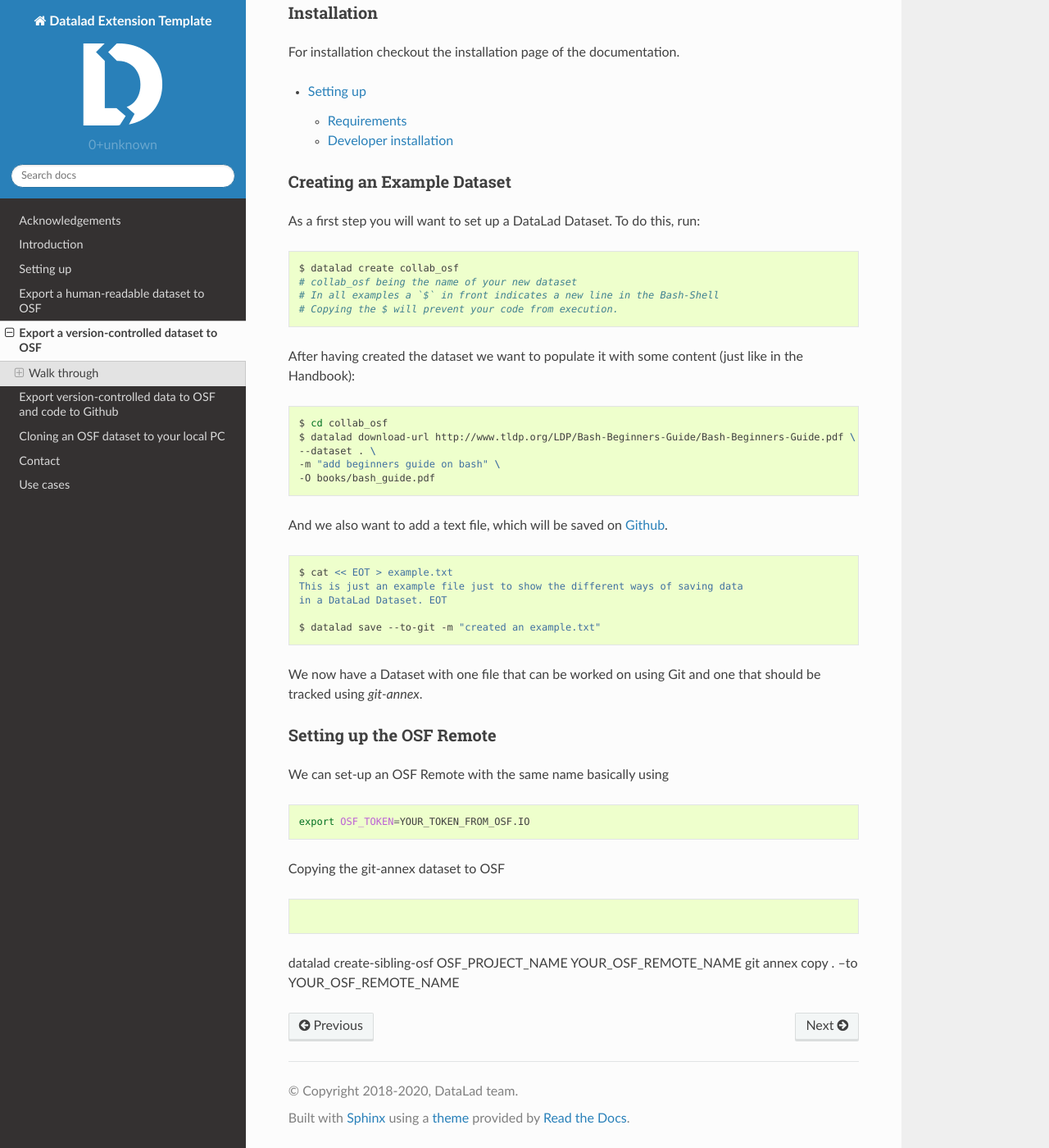
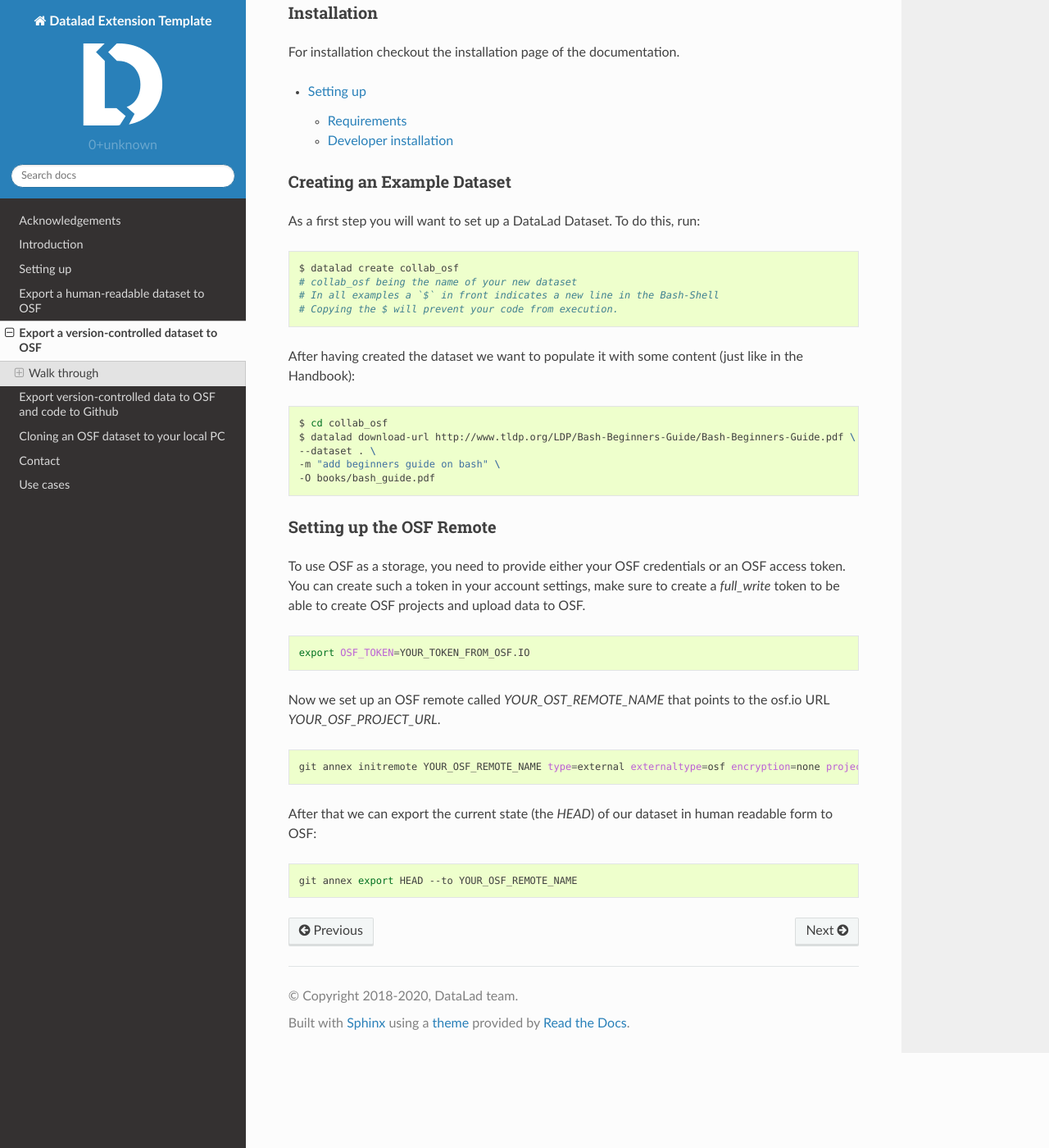
Before and after one commit to datalad/datalad-osf, a Sphinx documentation site: the page built from docs/source/exportgitannexdata.rst, in a window 1280 px wide and 1400 px high, scrolled down 526 px. Shown: the whole window at 82% size. Built offline with Sphinx 7.4.7 and the Read the Docs theme 2.0.0, drawn with Linux system fonts in a browser that asks for light colours; pages that are not in the unit, such as notebooks, are missing from menus.

Commit message:
Add Moritz's changes to existing file

```diff
--- a/docs/source/exportgitannexdata.rst
+++ b/docs/source/exportgitannexdata.rst
@@ -50,34 +50,27 @@
     -m "add beginners guide on bash" \
     -O books/bash_guide.pdf
 
-And we also want to add a text file, which will be saved on Github_.
+Setting up the OSF Remote
+^^^^^^^^^^^^^^^^^^^^^^^^^
 
-.. code-block:: bash
-
-    $ cat << EOT > example.txt
-    This is just an example file just to show the different ways of saving data
-    in a DataLad Dataset. EOT
-
-    $ datalad save --to-git -m "created an example.txt"
-
-We now have a Dataset with one file that can be worked on using Git and one
-that should be tracked using `git-annex`.
-
-Setting up the OSF Remote
-^^^^^^^^^^^^^^^^^^^^^^^^^^
-We can set-up an OSF Remote with the same name basically using
+To use OSF as a storage, you need to provide either your OSF credentials or an OSF access token.
+You can create such a token in your account settings, make sure to create a `full_write` token to be able to create OSF projects and upload data to OSF.
 
 .. code-block:: bash
 
     export OSF_TOKEN=YOUR_TOKEN_FROM_OSF.IO
 
-Copying the git-annex dataset to OSF
+Now we set up an OSF remote called `YOUR_OST_REMOTE_NAME` that points to the osf.io URL `YOUR_OSF_PROJECT_URL`.
 
 .. code-block:: bash
 
-datalad create-sibling-osf OSF_PROJECT_NAME YOUR_OSF_REMOTE_NAME
-git annex copy . --to YOUR_OSF_REMOTE_NAME
+    git annex initremote YOUR_OSF_REMOTE_NAME type=external externaltype=osf encryption=none project=YOUR_OSF_PROJECT_URL exporttree=yes
 
+After that we can export the current state (the `HEAD`) of our dataset in human readable form to OSF:
+
+.. code-block:: bash
+
+    git annex export HEAD --to YOUR_OSF_REMOTE_NAME
 
 .. _OSF: https://www.osf.io/
 .. _Github: https://www.github.com/
```
